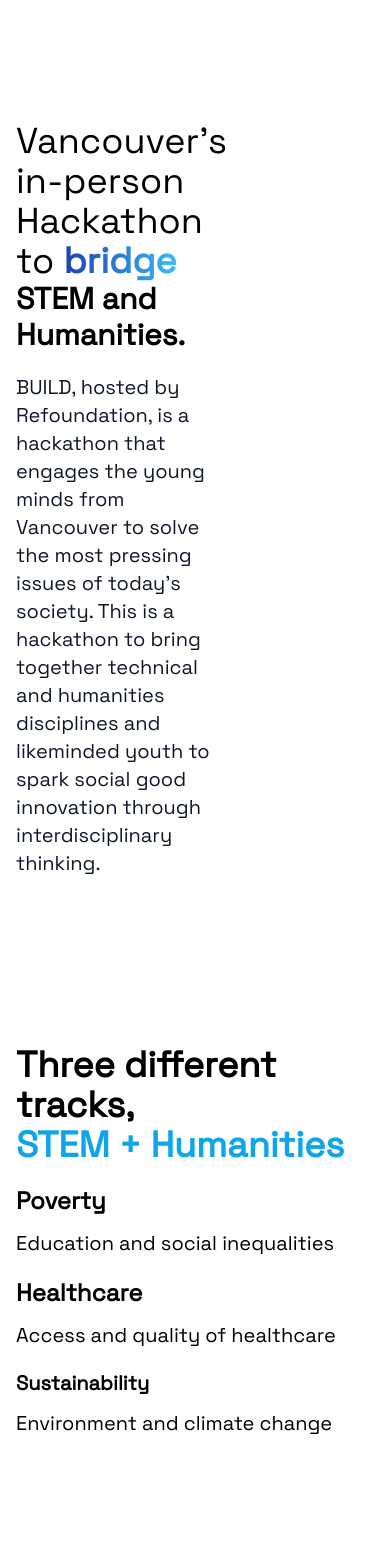
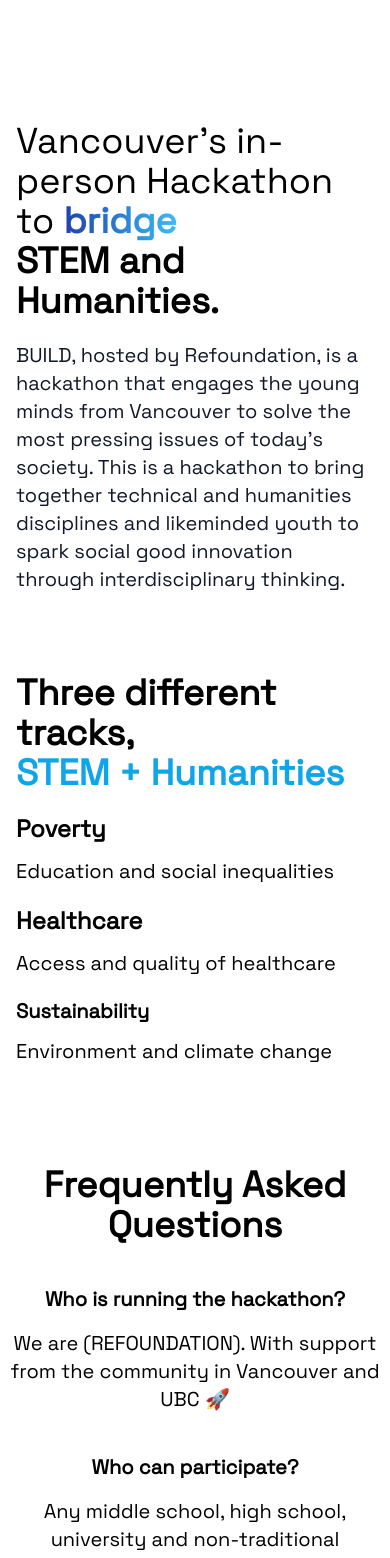
Before and after one commit to jerryq0101/BUILD-23-website, a Next.js app in the folder src/: page / in a window 390 px wide. Shown: the part 920-2478 px from the top of the page. Built offline with nearby package versions, Linux system fonts and the light colour scheme.

Commit message:
spacing changes for mobile

```diff
--- a/src/pages/index.js
+++ b/src/pages/index.js
@@ -39,23 +39,23 @@
         </div>
       </div>
 
-      <div class="grid font-Space grid-cols-2 items-end">
+      <div class="grid font-Space grid-cols-1 md:grid-cols-1 items-end">
         <div className="col-start-2 row-end-1 xl:block hidden flex ml-auto">
           <img src="/bg2.png" class="" />
         </div>
-        <div class="col-start-1 row-end-1 text-left h-screen">
-          <div class="float-left flex md:items-center h-screen">
-            <div className="mx-4 md:mx-16 pb-32">
-              <div className="md:text-7xl max-w-4xl block text-4xl">
+        <div class="col-start-1 row-end-1 text-left md:h-screen pb-15 md:pb-0">
+          <div class="float-left flex md:items-center md:h-screen">
+            <div className="mx-4 md:mx-16 md:pb-32">
+              <div className="md:text-7xl md:max-w-4xl max-w-3xl block text-4xl">
                 Vancouver&apos;s in-person Hackathon to{" "}
                 <span className="font-bold text-transparent bg-clip-text transition-colors bg-gradient-to-r from-blue-800 to-sky-400">
                   bridge
                 </span>
               </div>
-              <p className="text-3xl md:text-7xl max-w-4xl font-bold">
+              <p className="text-4xl md:text-7xl md:max-w-4xl font-bold">
                 STEM and Humanities.
               </p>
-              <p className="text-gray-900 block pt-5 max-w-3xl text-xl">
+              <p className="text-gray-900 block pt-5 md:max-w-3xl text-xl">
                 BUILD, hosted by Refoundation, is a hackathon that engages the
                 young minds from Vancouver to solve the most pressing issues of
                 today&apos;s society. This is a hackathon to bring together
@@ -68,7 +68,7 @@
       </div>
       <div class="mt-20 grid font-Space">
         <img src="/man.svg" class="col-start-1 row-start-1 xl:block hidden" />
-        <div class="col-start-1 row-start-1 self-center text-left lg:text-right h-screen">
+        <div class="col-start-1 row-start-1 self-center text-left lg:text-right md:h-screen pb-20 md:pb-0">
           <div className="mx-4 md:mx-8 lg:mx-32">
             <div className="text-4xl md:text-7xl font-bold">
               <p>Three different tracks,</p>
```
